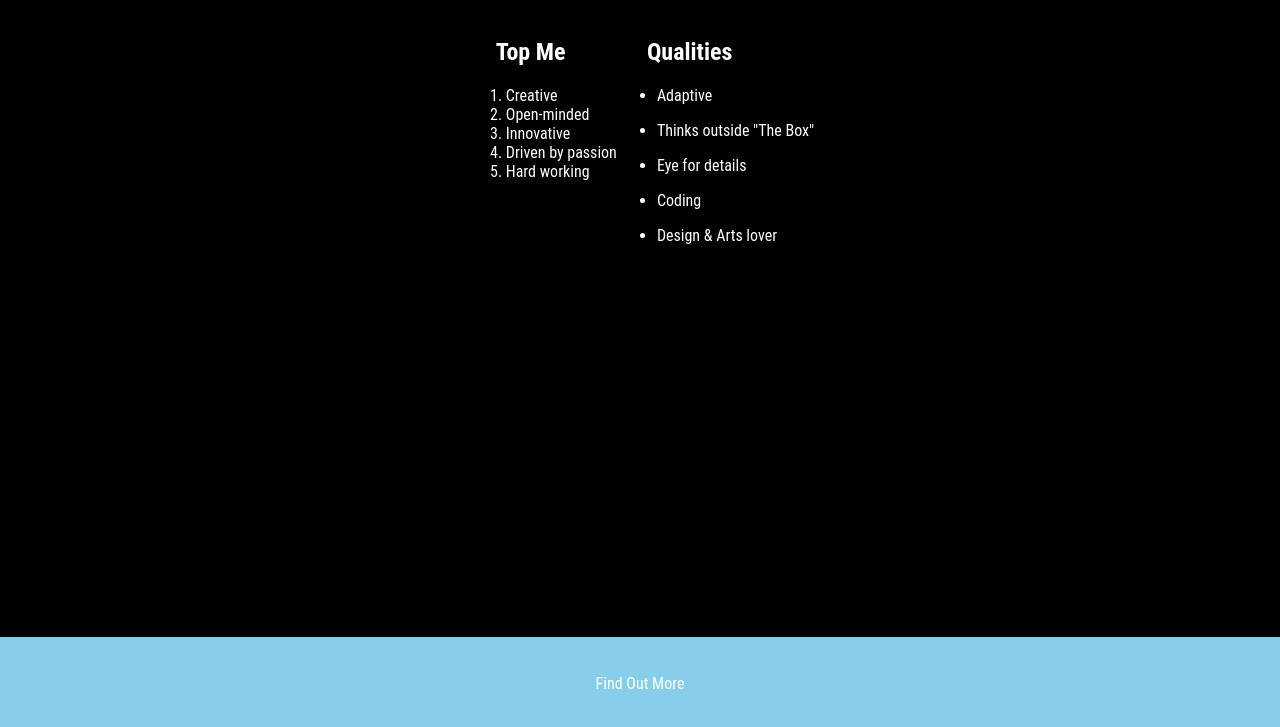
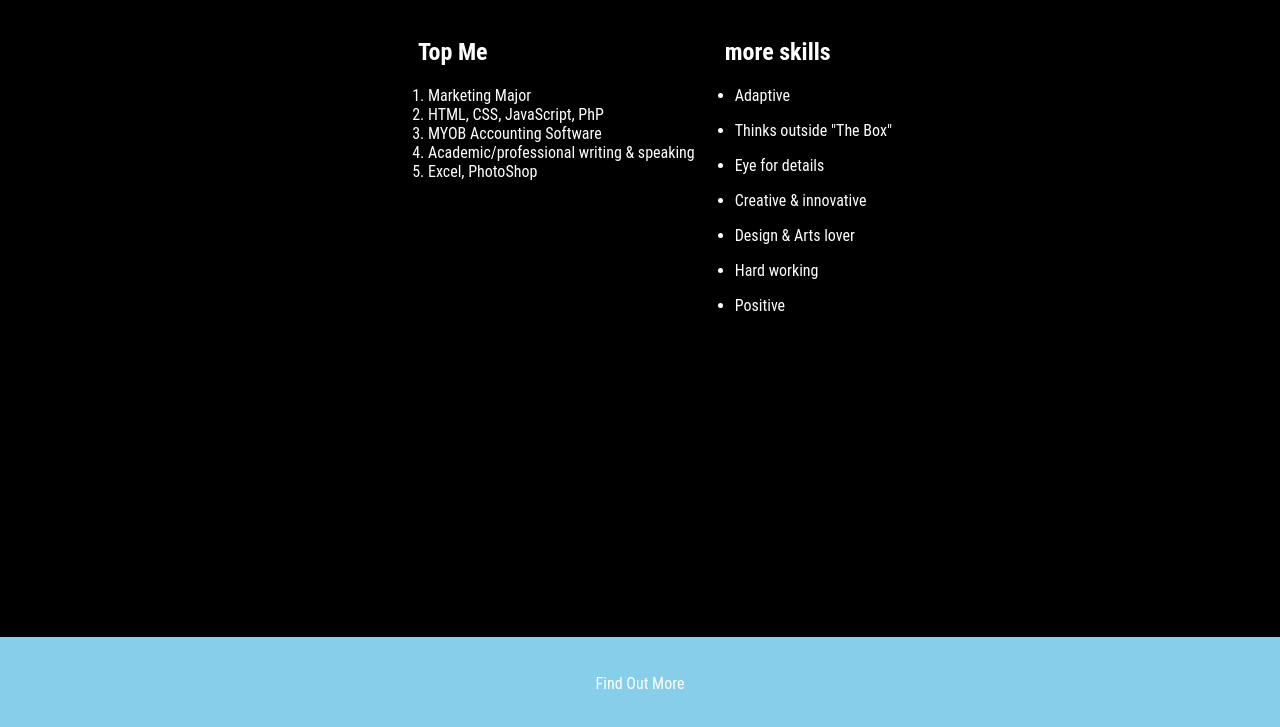
Before and after one commit to shic0/worldwide, a plain HTML site: page skills.html in a window 1280 px wide. Shown: the part 71-798 px from the top of the page. Drawn offline with Linux system fonts and the light colour scheme.

Commit message:
Add files via upload

```diff
--- a/skills.html
+++ b/skills.html
@@ -14,21 +14,24 @@
      <div class="flex">
         <section class="left">
             <div id="topThree"><h2>Top Me</h2></div>
-            <ol><li>Creative</li>
-            <li>Open-minded</li>
-            <li>Innovative</li>
-            <li>Driven by passion</li>
-            <li>Hard working</li>
+            <ol><li>Marketing Major</li>
+            <li>HTML, CSS, JavaScript, PhP</li>
+            <li>MYOB Accounting Software</li>
+            <li>Academic/professional writing & speaking</li>
+            <li>Excel, PhotoShop</li>
         </ol>
         </section>
 
         <section class="right">
-            <div id="lista"><h2>Qualities</h2></div>
+            <div id="lista"><h2>more skills</h2></div>
             <ul><li>Adaptive</li></ul>
             <ul><li>Thinks outside "The Box"</li></ul>
             <ul><li>Eye for details</li></ul>
-            <ul><li>Coding</li></ul>
+            <ul><li>Creative & innovative</li></ul>
             <ul><li>Design & Arts lover</li></ul>
+            <ul><li>Hard working</li></ul>
+            <ul><li>Positive</li></ul>
+
         </section>
     </div>
     </div>
```
